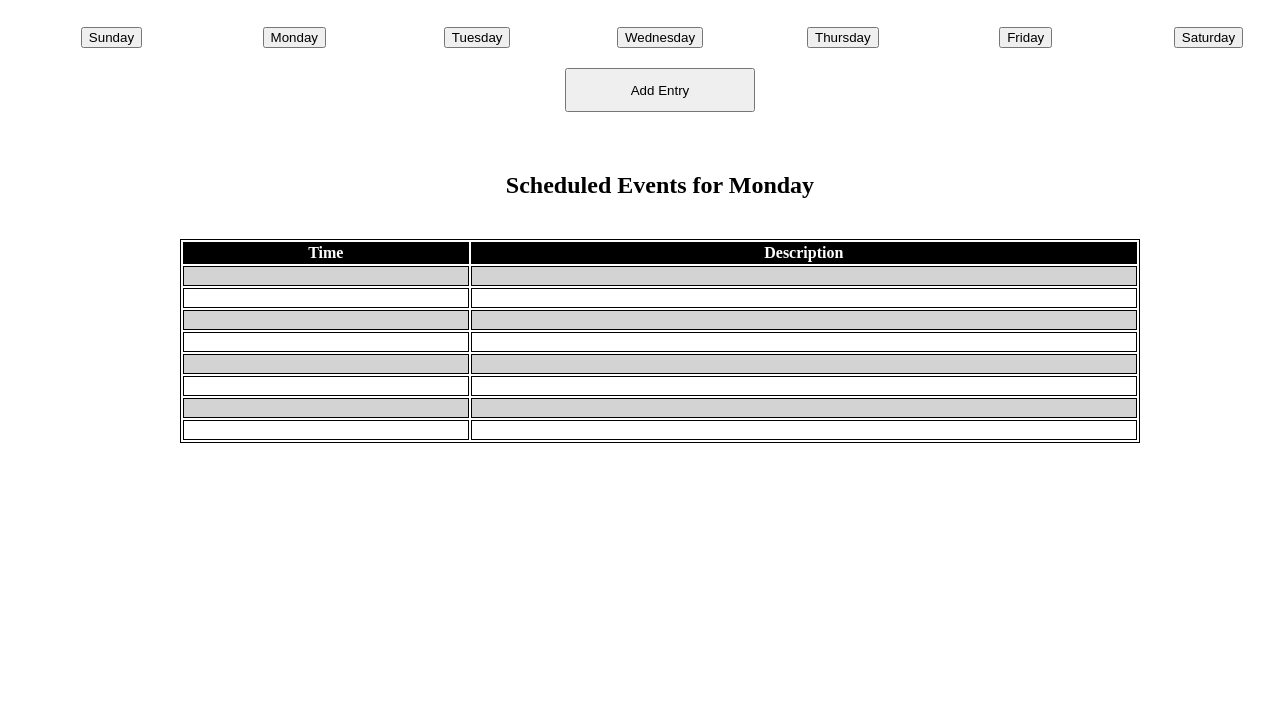
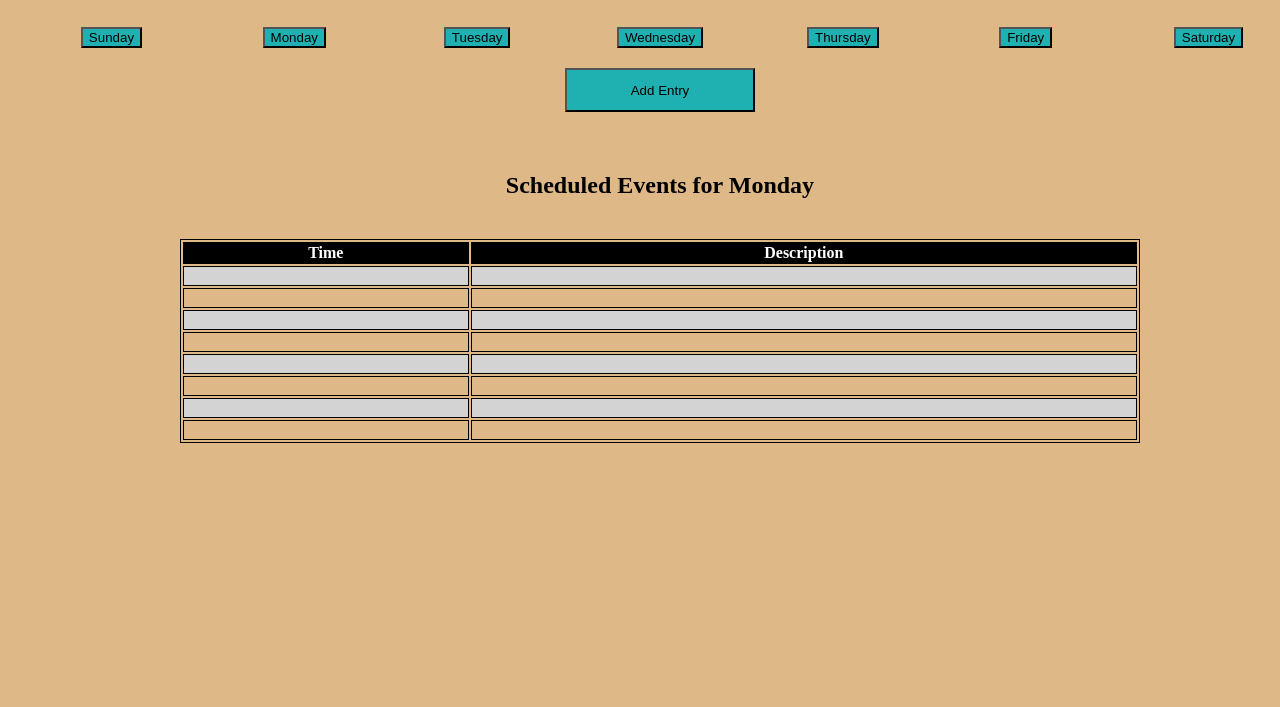
Before and after one commit to alexdenbaugh/week-planner, a plain HTML site: page index.html in a window 1280 px wide. Shown: the part 93-800 px from the top of the page. Drawn offline with Linux system fonts and the light colour scheme.

Commit message:
styled it like the 1950s

```diff
--- a/layout.css
+++ b/layout.css
@@ -4,6 +4,7 @@
 
 body {
   margin: 0;
+  background-color: burlywood;
 }
 
 .hidden {
--- a/styles.css
+++ b/styles.css
@@ -103,3 +103,7 @@ td {
 tr:nth-child(2n + 1) {
   background-color: lightgray;
 }
+
+button {
+  background-color: rgb(31, 177, 177);
+}
```
